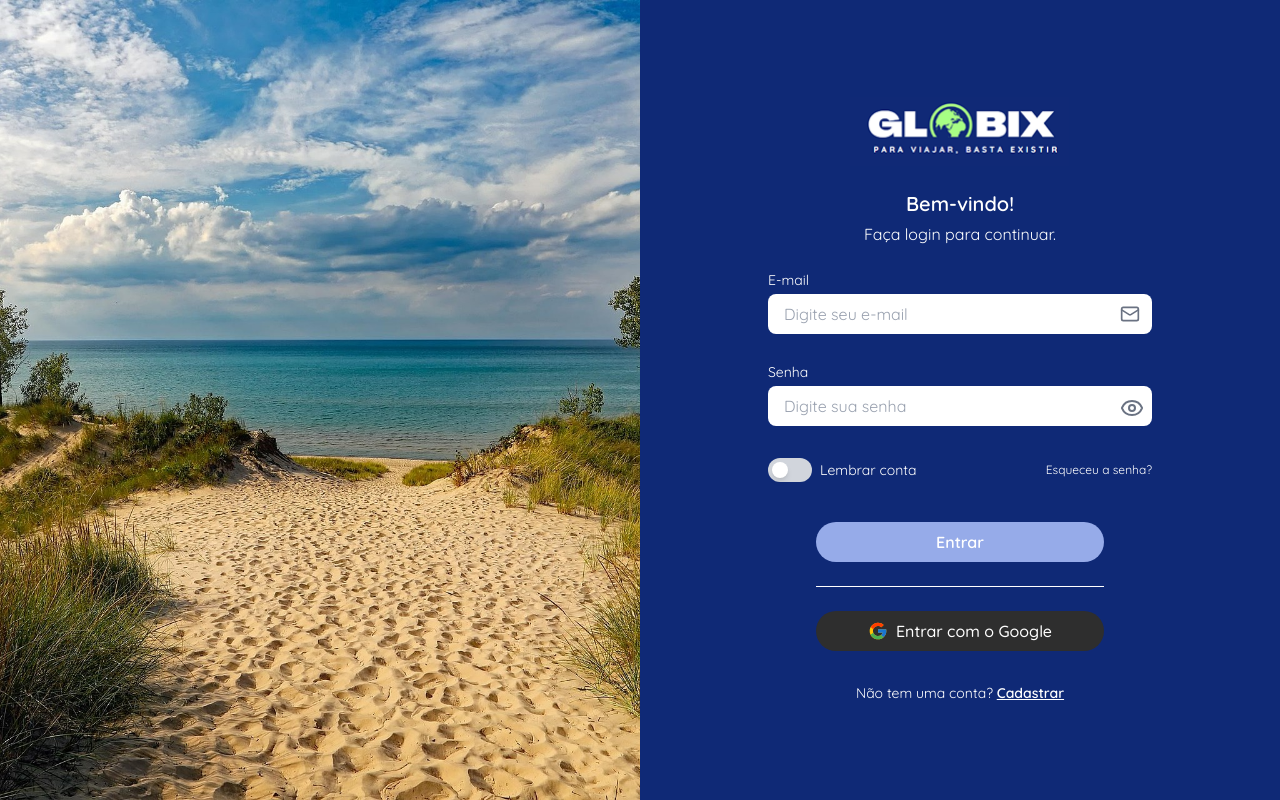
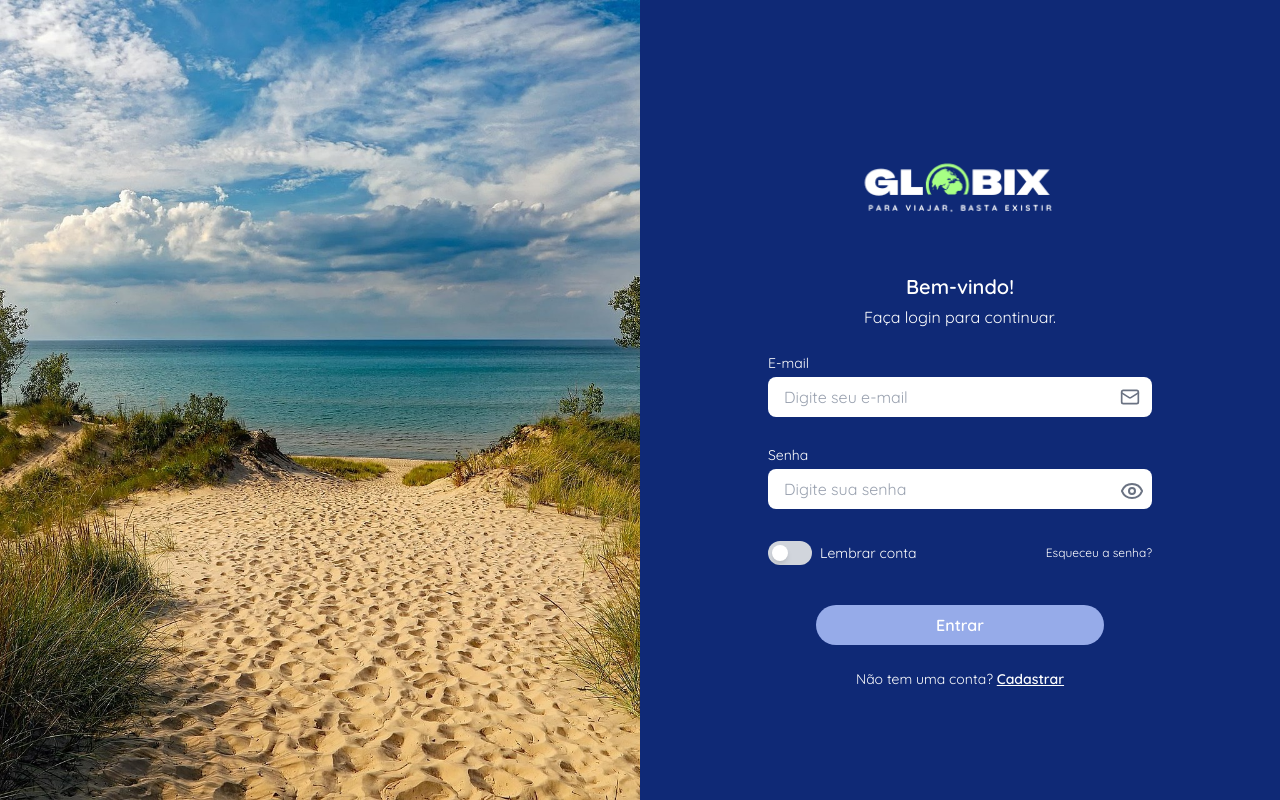
Before and after one commit to florgust/frontend-globix, a Next.js app: page /login in a window 1280 px wide. Built offline with nearby package versions, Linux system fonts and the light colour scheme.

Commit message:
SCRUM-199: Removendo Login Social pelo Google

```diff
--- a/src/app/login/page.tsx
+++ b/src/app/login/page.tsx
@@ -100,11 +100,12 @@ export default function LoginPage() {
             {/* Card de login */}
             <AuthCard>
                 <Image
-                    src="/images-login/globix-logo.png"
+                    src="/register/logo-globix.png"
                     alt="Logo Globix"
-                    width={220}
-                    height={60}
-                    className="mb-6"
+                    width={310}
+                    height={90}
+                    className="mb-2 cursor-pointer"
+                    onClick={() => window.location.href = "/initial"}
                 />
 
                 <h1 className="text-white text-xl font-semibold mb-1">Bem-vindo!</h1>
@@ -149,11 +150,7 @@ export default function LoginPage() {
                         Entrar
                     </button>
 
-                    <div className="border-t border-white w-3/4 mx-auto mb-2"></div>
-
-                    <GoogleButton />
-
-                    <p className="text-white text-sm text-center mt-4">
+                    <p className="text-white text-sm text-center">
                         Não tem uma conta? <a href="/register" className="underline font-semibold cursor-pointer">Cadastrar</a>
                     </p>
                 </form>
--- a/src/app/register/page.tsx
+++ b/src/app/register/page.tsx
@@ -127,9 +127,10 @@ export default function RegisterPage() {
                 <Image
                     src="/register/logo-globix.png"
                     alt="Logo Globix"
-                    width={220}
-                    height={60}
-                    className="mb-6"
+                    width={290}
+                    height={90}
+                    className="mb-4 cursor-pointer"
+                    onClick={() => window.location.href = "/initial"}
                 />
 
                 <h1 className="text-white text-xl font-semibold mb-1">Crie sua conta!</h1>
@@ -212,16 +213,12 @@ export default function RegisterPage() {
 
                     <button
                         type="submit"
-                        className="bg-[#96ABE9] text-white py-2 rounded-full font-semibold hover:bg-[#7485ec] transition cursor-pointer mb-2 w-3/4 mx-auto"
+                        className="bg-[#96ABE9] text-white py-2 rounded-full font-semibold hover:bg-[#7485ec] transition cursor-pointer w-3/4 mx-auto"
                     >
                         Cadastrar
                     </button>
 
-                    <div className="border-t border-white w-3/4 mx-auto mb-2"></div>
-
-                    <GoogleButton />
-
-                    <p className="text-white text-sm text-center mt-4">
+                    <p className="text-white text-sm text-center">
                         Já tem uma conta? <a href="/login" className="underline font-semibold cursor-pointer">Entrar</a>
                     </p>
                 </form>
--- a/src/components/common/Header.tsx
+++ b/src/components/common/Header.tsx
@@ -74,7 +74,8 @@ export function Header() {
             width={160}
             height={0}
             priority
-            className="w-32 md:w-40 lg:w-48 h-auto"
+            className="w-32 md:w-40 lg:w-48 h-auto cursor-pointer"
+            onClick={() => window.location.href = "/initial"}
           />
         </div>
 
```
